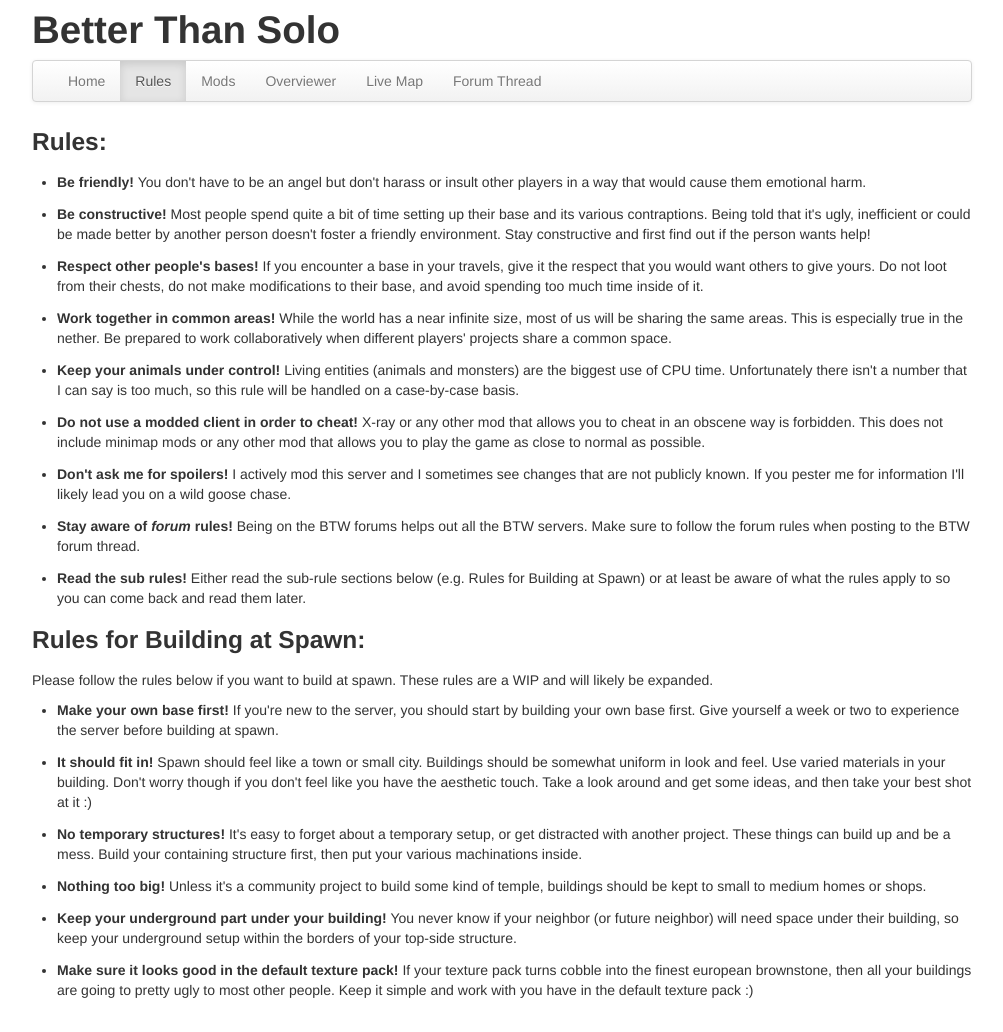
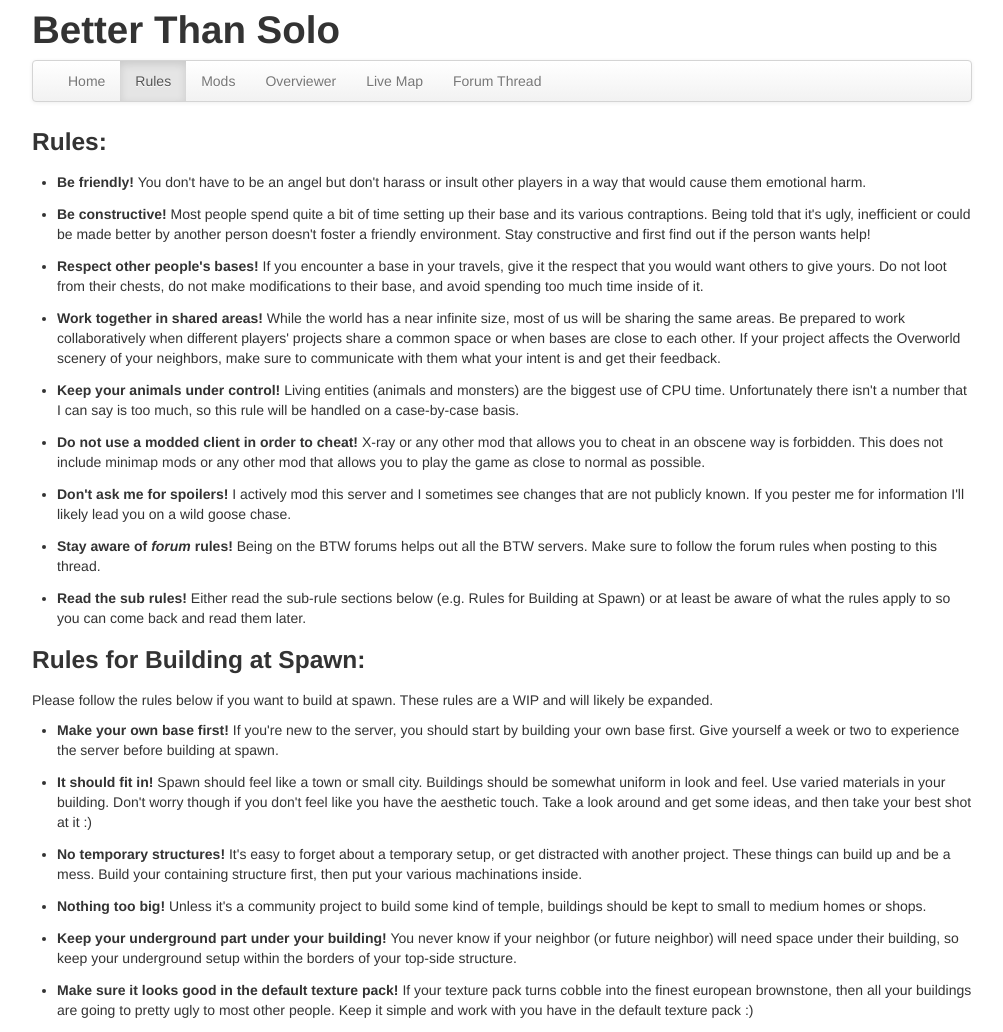
Before and after one commit to btwmodsbiz/betterthansolo, a Jekyll site: the page built from rules.html, in a window 1280 px wide. Shown: the whole page, without its empty margins (138-1141 px from the left). Built offline with Jekyll 4.4.1, drawn with Linux system fonts in a browser that asks for light colours.

Commit message:
Updated rules to match the ones that were on the forums.

```diff
--- a/rules.html
+++ b/rules.html
@@ -9,11 +9,11 @@ activepage: rules
     <li><strong>Be friendly!</strong> You don't have to be an angel but don't harass or insult other players in a way that would cause them emotional harm.</li>
     <li><strong>Be constructive!</strong> Most people spend quite a bit of time setting up their base and its various contraptions. Being told that it's ugly, inefficient or could be made better by another person doesn't foster a friendly environment. Stay constructive and first find out if the person wants help!</li>
     <li><strong>Respect other people's bases!</strong> If you encounter a base in your travels, give it the respect that you would want others to give yours. Do not loot from their chests, do not make modifications to their base, and avoid spending too much time inside of it.</li>
-    <li><strong>Work together in common areas!</strong> While the world has a near infinite size, most of us will be sharing the same areas. This is especially true in the nether. Be prepared to work collaboratively when different players' projects share a common space.</li>
+    <li><strong>Work together in shared areas!</strong> While the world has a near infinite size, most of us will be sharing the same areas. Be prepared to work collaboratively when different players' projects share a common space or when bases are close to each other. If your project affects the Overworld scenery of your neighbors, make sure to communicate with them what your intent is and get their feedback.</li>
     <li><strong>Keep your animals under control!</strong> Living entities (animals and monsters) are the biggest use of CPU time. Unfortunately there isn't a number that I can say is too much, so this rule will be handled on a case-by-case basis.</li>
     <li><strong>Do not use a modded client in order to cheat!</strong> X-ray or any other mod that allows you to cheat in an obscene way is forbidden. This does not include minimap mods or any other mod that allows you to play the game as close to normal as possible.</li>
     <li><strong>Don't ask me for spoilers!</strong> I actively mod this server and I sometimes see changes that are not publicly known. If you pester me for information I'll likely lead you on a wild goose chase.</li>
-    <li><strong>Stay aware of <em>forum</em> rules!</strong> Being on the BTW forums helps out all the BTW servers. Make sure to follow the forum rules when posting to the BTW forum thread.</li>
+    <li><strong>Stay aware of <em>forum</em> rules!</strong> Being on the BTW forums helps out all the BTW servers. Make sure to follow the forum rules when posting to this thread.</li>
     <li><strong>Read the sub rules!</strong> Either read the sub-rule sections below (e.g. Rules for Building at Spawn) or at least be aware of what the rules apply to so you can come back and read them later.</li>
 </ul>
 
```
